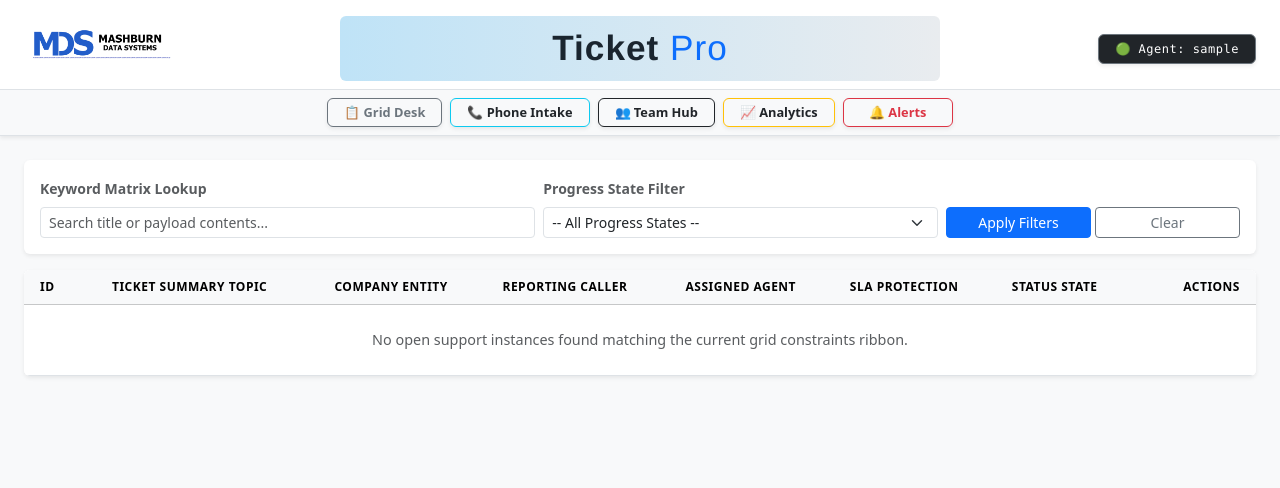
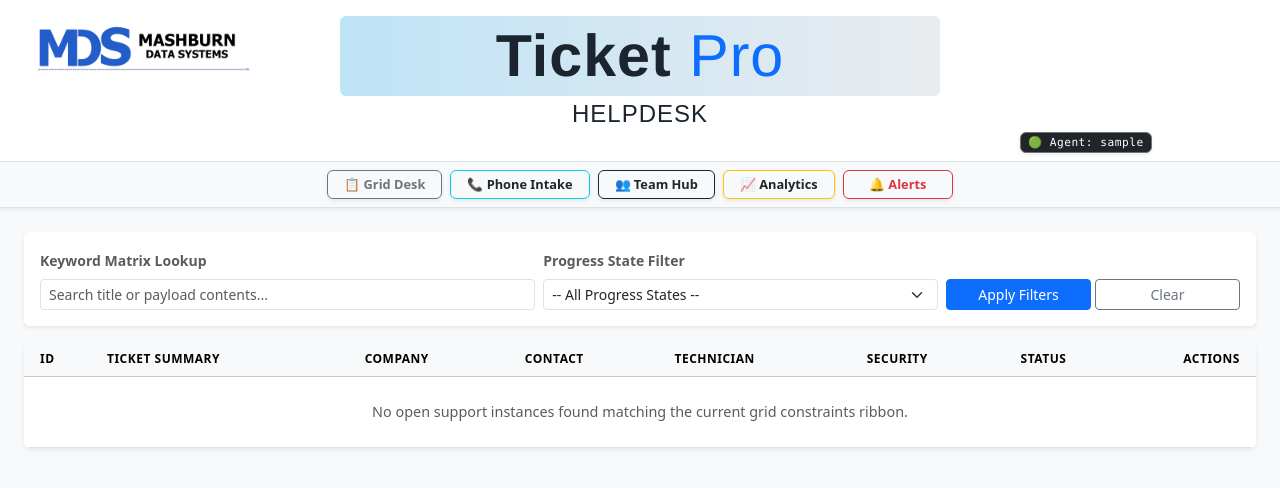
Before and after one commit to smashburn55/Helpdesk-django, a Django app: page / in a window 1280 px wide. Shown: the top 488 px of the page. Run offline with Django 5.2, Linux system fonts and the light colour scheme; the visitor is signed in with stand-in values (Sample User, id 1); data comes from the database, SQL or seed files in the repository; data that the repository does not hold is empty; some libraries are stand-ins or nearby versions.

Commit message:
UI Tweak: Optomized data grid column break scaling rules

```diff
--- a/ticketApp/templates/ticketApp/base.html
+++ b/ticketApp/templates/ticketApp/base.html
@@ -22,24 +22,28 @@
 
         <div class="col-md-3 d-flex align-items-center justify-content-start ps-2">
             <a href="{% url 'index' %}" class="d-inline-block">
-                <img src="{% static 'ticketApp/images/logo.png' %}" alt="MDS Logo" style="height: 52px; width: auto; object-fit: contain;">
+                <img src="{% static 'ticketApp/images/logo.png' %}" alt="MDS Logo" style="height: 80px; width: auto; object-fit: contain;">
             </a>
         </div>
 
         <!-- Column 2: Center Wing - Centered Branded Title Banner Panel -->
         <div class="col-md-6 d-flex align-items-center justify-content-center">
             <div class="w-100 text-center rounded d-flex align-items-center justify-content-center"
-                 style="background: linear-gradient(90deg, #bfe3f7 0%, #e9ecef 100%); min-height: 65px; max-width: 650px;">
-                <h1 class="mb-0 fw-bold tracking-wide" style="font-family: 'Helvetica Neue', Arial, sans-serif; font-size: 2.2rem; color: #1a252f; letter-spacing: 1px;">
+                 style="background: linear-gradient(90deg, #bfe3f7 0%, #e9ecef 100%); min-height: 80px; max-width: 650px;">
+                <h1 class="mb-0 fw-bold tracking-wide" style="font-family: 'Helvetica Neue', Arial, sans-serif; font-size: 3.7rem; color: #1a252f; letter-spacing: 1px;">
                     Ticket <span class="text-primary fw-light">Pro</span>
                 </h1>
             </div>
+
         </div>
+        <div class="w-100 text-center rounded d-flex align-items-center justify-content-center"style="font-family: 'Helvetica Neue bold', Arial, sans-serif; font-size: 1.5rem; color: #1a252f; letter-spacing: 1px;"> HELPDESK </div>
 
 
-        <div class="col-md-3 d-flex align-items-center justify-content-end pe-2">
+        <div class="col-md-11 d-flex align-items-center justify-content-end pe-2">
             {% if user.is_authenticated %}
-                <span class="badge bg-dark border border-secondary text-white py-2 px-3 font-monospace shadow-sm" style="font-size: 0.75rem; font-weight: 500; letter-spacing: 0.5px;">
+                <span class="d-flex badge bg-dark border border-secondary text-white py-1.5 px-2.25 font-monospace shadow-sm" style="font-size: 0.7rem;
+                 font-weight: 500;
+                 letter-spacing: 0.5px;">
                     🟢 Agent: {{ user.username }}
                 </span>
             {% else %}
--- a/ticketApp/templates/ticketApp/index.html
+++ b/ticketApp/templates/ticketApp/index.html
@@ -35,13 +35,13 @@
         <table class="table table-hover align-middle mb-0 bg-white" style="font-size: 0.9rem;">
             <thead class="table-light text-uppercase text-muted" style="font-size: 0.75rem; letter-spacing: 0.5px;">
                 <tr>
-                    <th class="ps-3" style="width: 80px;">ID</th>
-                    <th>Ticket Summary Topic</th>
-                    <th>Company Entity</th>
-                    <th>Reporting Caller</th>
-                    <th>Assigned Agent</th>
-                    <th>SLA Protection</th>
-                    <th>Status State</th>
+                    <th class="ps-3" style="width: 75px;">ID</th>
+                    <th>Ticket Summary</th>
+                    <th class="d-none d-md-table-cell">Company</th>
+                    <th class="d-none d-md-table-cell">Contact</th>
+                    <th>Technician</th>
+                    <th>Security</th>
+                    <th>Status</th>
                     <th class="text-end pe-3" style="width: 120px;">Actions</th>
                 </tr>
             </thead>
@@ -54,9 +54,9 @@
                         <div class="fw-bold text-dark text-truncate" style="max-width: 250px;">{{ ticket.title }}</div>
                         <small class="text-muted d-block text-truncate" style="max-width: 250px;">{{ ticket.description }}</small>
                     </td>
-                    <td><span class="fw-semibold text-secondary">{{ ticket.company.company_name|default:"Independent" }}</span></td>
+                    <td class="d-none d-md-table-cell"><span class="fw-semibold text-secondary">{{ ticket.company.company_name|default:"Independent" }}</span></td>
                     <td>
-                        <div class="fw-bold" style="font-size: 0.85rem;">{{ ticket.crm_contact.first_name }} {{ ticket.crm_contact.last_name }}</div>
+                        <div class="d-none d-md-table-cell fw-bold" style="font-size: 0.85rem;">{{ ticket.crm_contact.first_name }} {{ ticket.crm_contact.last_name }}</div>
                         <small class="text-muted text-lowercase" style="font-size: 0.75rem;">{{ ticket.crm_contact.email }}</small>
                     </td>
                     <td>
```
